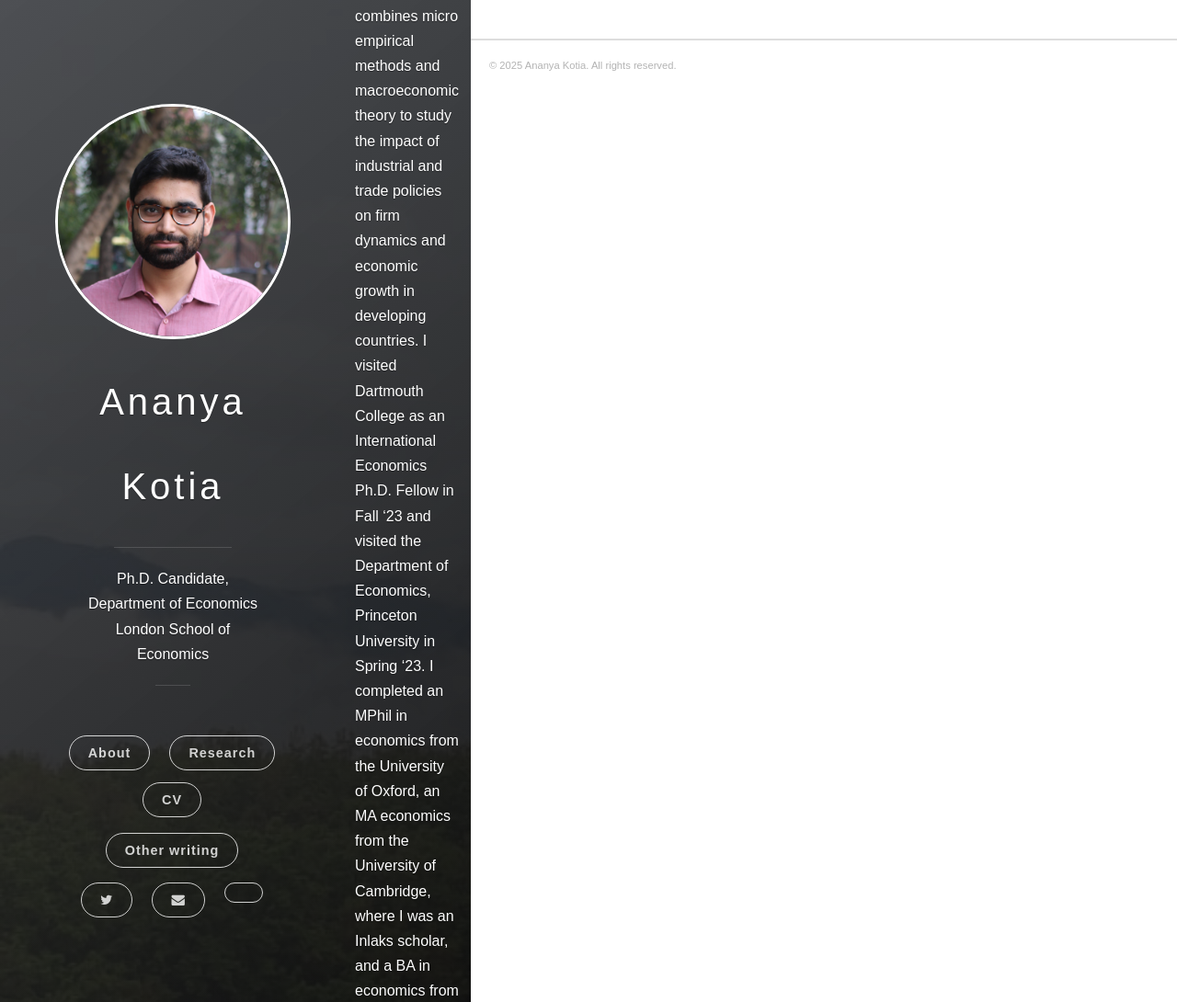
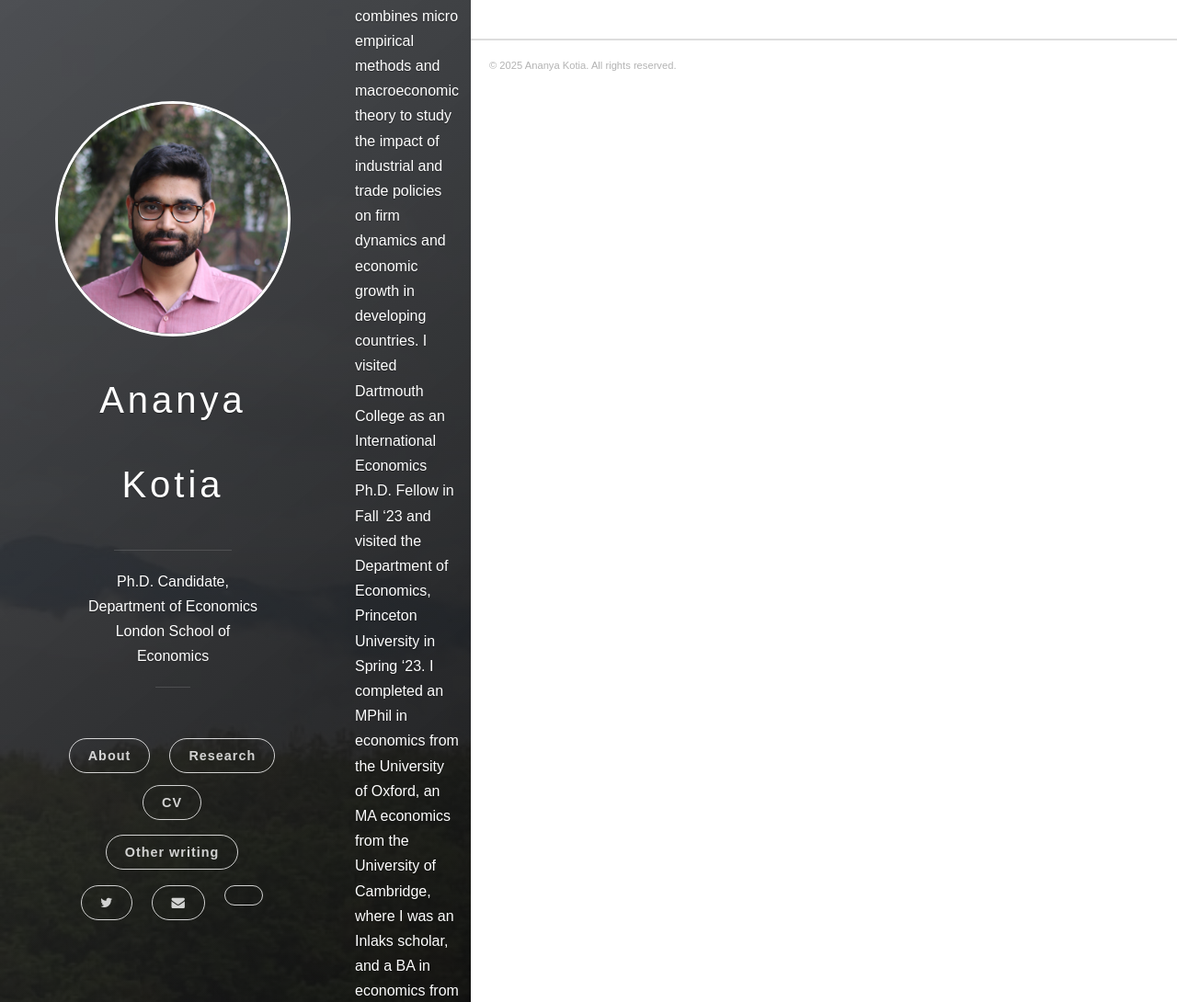
Before and after one commit to ananyakotia/ananyakotia.github.io, a Jekyll site: the page built from index.html, in a window 1280 px wide. Shown: the part 459-1549 px from the top of the page at 92% size. Built offline with Jekyll 4.4.1, drawn with Linux system fonts in a browser that asks for light colours; some web fonts are replaced; the list of posts is cut into pages by our own code; a style sheet for code colours, icons or effects is not loaded.

Commit message:
Update main.scss

```diff
--- a/css/main.scss
+++ b/css/main.scss
@@ -245,25 +245,32 @@ ul.no-bullets li {
 /* === Home layout: profile left, description right ================== */
 .panel-main__content{
   display:flex;
-  align-items:center;
   justify-content:center;
   max-width:960px;
   margin:0 auto;
+  min-height:100vh;
 }
 
 .header-left{
   text-align:center;
+  display:flex;
+  flex-direction:column;
+  justify-content:center;
 }
 
 .header-right{
   text-align:left;
-  max-width:600px;
+  max-width:720px;
   margin-left:40px;
+  display:flex;
+  flex-direction:column;
+  justify-content:center;
 }
 
 @media (max-width:600px){
   .panel-main__content{
     flex-direction:column;
+    align-items:center;
   }
   .header-right{
     margin-left:0;
```
